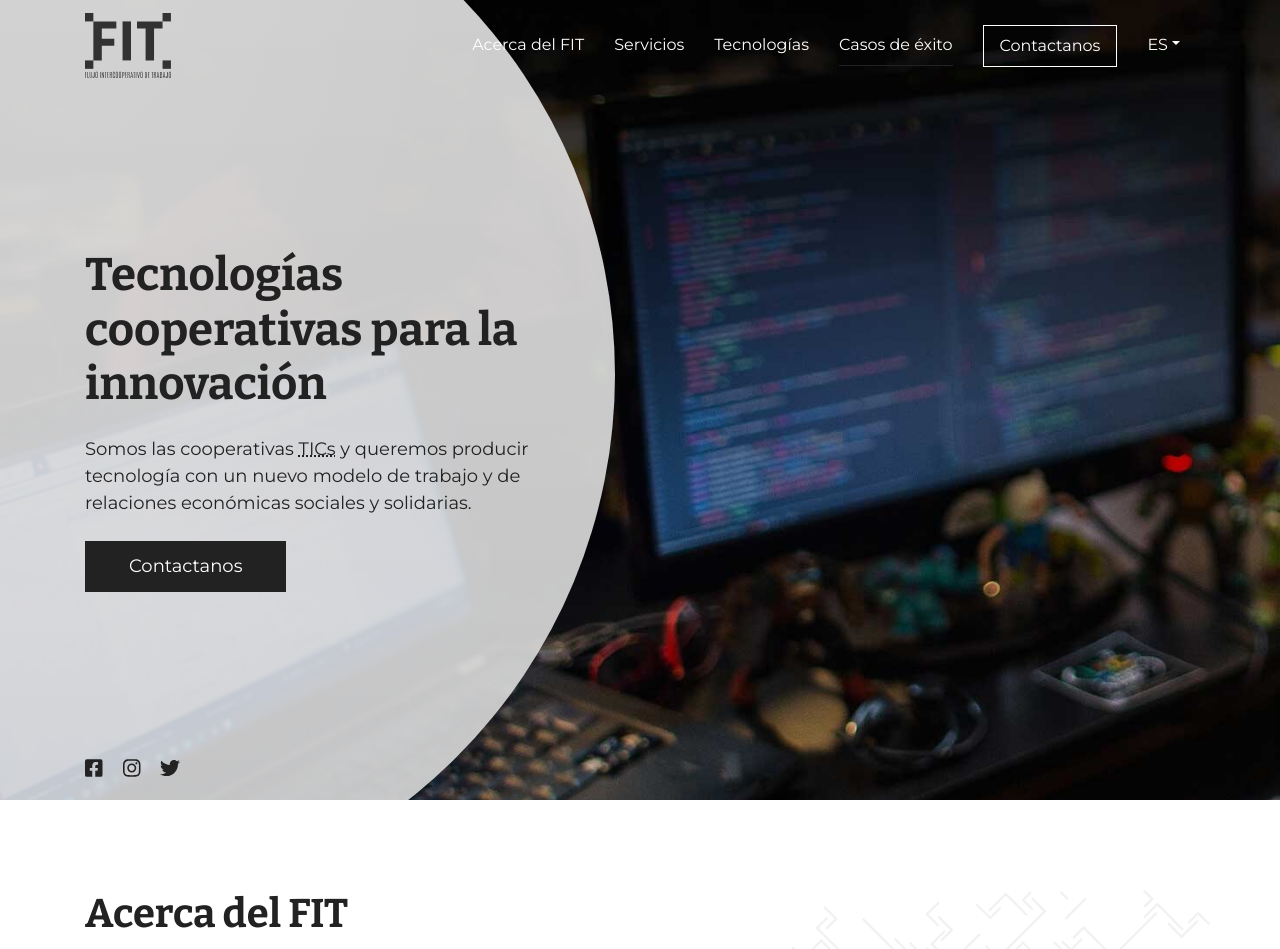
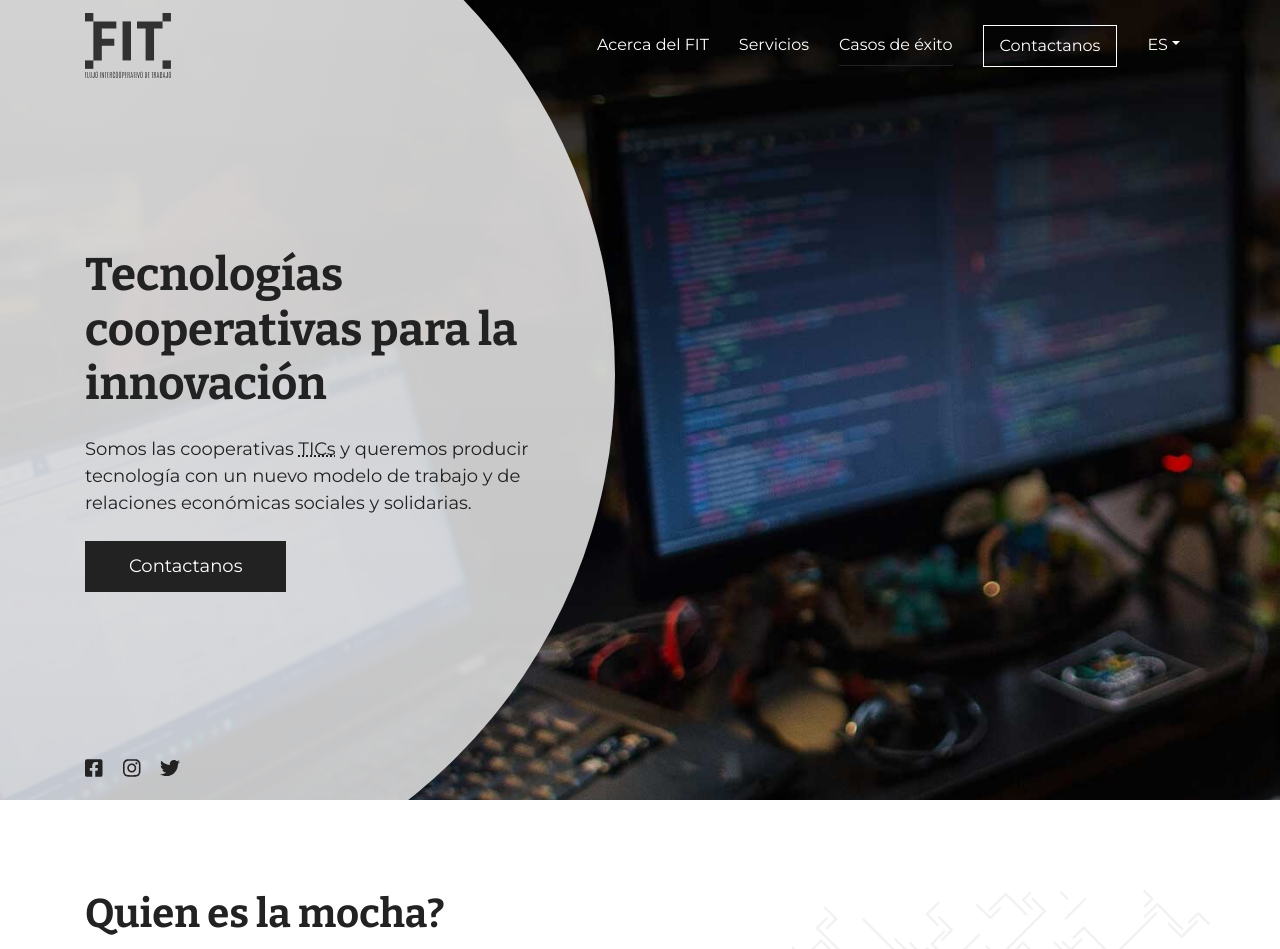
Before and after one commit to nayracoop/mochacelis, a Vue app: page / in a window 1280 px wide. Shown: the top 949 px of the page. Built offline with nearby package versions, Linux system fonts and the light colour scheme.

Commit message:
WIP cambios basicos

```diff
--- a/src/components/Header.vue
+++ b/src/components/Header.vue
@@ -44,12 +44,7 @@
                 >
                   {{ $t('Services') }}
                 </b-nav-item>
-                <b-nav-item
-                  href="#technologies"
-                  :class="{ active: highlight === 'technologies' }"
-                >
-                  {{ $t('Technologies') }}
-                </b-nav-item>
+
                 <b-nav-item
                   href="#case-studies"
                   :class="{ active: highlight === 'case-studies' }"
--- a/src/translations/en.json
+++ b/src/translations/en.json
@@ -5,7 +5,7 @@
         "btn-text": "Contact us"
     },
     "about": {
-        "title": "About FIT",
+        "title": "About Mocha Celis",
         "content": [
             "<abbr title='Flujo Intercooperativo de Trabajo'>FIT</abbr> is an intercooperative work space that belongs to the Argentinean Federation of Work Cooperatives of Technologies, Innovation and Knowledge (<abbr title='Argentinean Federation of Work Cooperatives of Technologies, Innovation and Knowledge'>FACTTIC</abbr>)",
             "<a href='#'><abbr title='Argentinean Federation of Work Cooperatives of Technologies, Innovation and Knowledge'>FACTTIC</abbr></a> is formed by cooperative companies focused on providing <abbr title='Information Technology'>IT</abbr> solutions",
--- a/src/translations/es.json
+++ b/src/translations/es.json
@@ -5,7 +5,7 @@
         "btn-text": "Contactanos"
     },
     "about": {
-        "title": "Acerca del FIT",
+        "title": "Quien es la mocha?",
         "content": [
             "El <abbr title='Flujo Intercooperativo de Trabajo'>FIT</abbr> es un espacio intercooperativo de trabajo que pertenece a la Federación Argentina de Cooperativas de Trabajo de Tecnología, Innovación y Conocimiento (<abbr title='Federacion Argentina de Cooperativas de Trabajo de Tecnologia Innovacion y Conocimiento'>FACTTIC</abbr>).",
             "<a href='#'><abbr title='Federacion Argentina de Cooperativas de Trabajo de Tecnologia Innovacion y Conocimiento'>FACTTIC</abbr></a> está conformada por empresas cooperativas dedicadas a brindar soluciones informáticas.",
```
Also changed, not shown: 2 other files (tests, documents, lock files or other folders).
